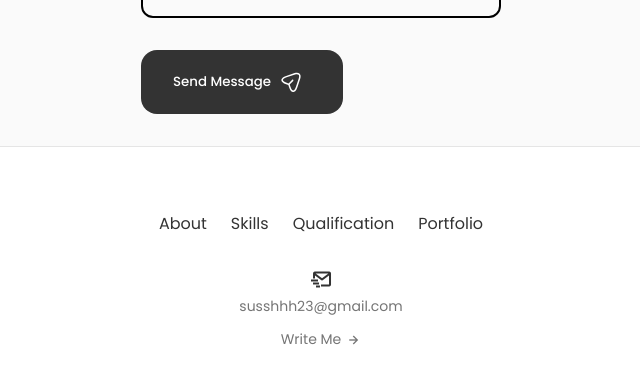
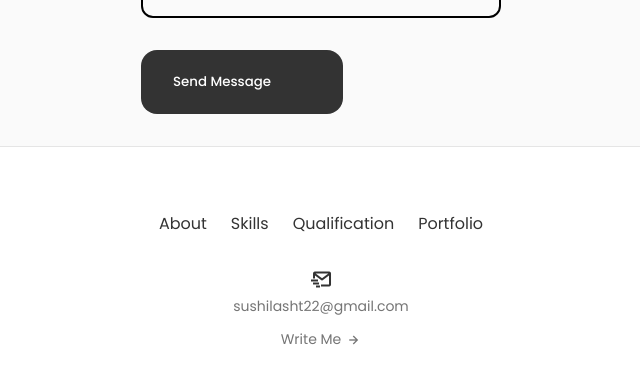
Before and after one commit to sushilashrestha/Personal-Portfolio-Website, a React (Vite) app: page / in a window 1280 px wide. Shown: the part 3909-4276 px from the top of the page, without its empty margins (319-959 px from the left). Built offline with nearby package versions, Linux system fonts and the light colour scheme.

Commit message:
Update contact email and enhance loading state in contact form

```diff
--- a/src/components/contact/Contact.jsx
+++ b/src/components/contact/Contact.jsx
@@ -5,9 +5,11 @@ import { useRef, useState } from 'react'
 const Contact = () => {
   const form = useRef()
   const [isSent, setIsSent] = useState(false)
+  const [isLoading, setIsLoading] = useState(false)
 
   const sendEmail = e => {
     e.preventDefault()
+    setIsLoading(true)
 
     const templateParams = {
       to_name: 'Sushila',
@@ -33,7 +35,10 @@ const Contact = () => {
           alert('Failed to send message, please try again.')
         }
       )
+      .finally(() => {
+        setIsLoading(false)
         e.target.reset()
+      })
   }
 
   const handleSendAnother = () => {
@@ -60,23 +65,7 @@ const Contact = () => {
                 onClick={handleSendAnother}
               >
                 Send Another Message
-                <svg
-                  className='button__icon'
-                  xmlns='http://www.w3.org/2000/svg'
-                  width='24'
-                  height='24'
-                  viewBox='0 0 24 24'
-                  fill='none'
-                >
-                  <path
-                    d='M14.2199 21.9352C13.0399 21.9352 11.3699 21.1052 10.0499 17.1352L9.32988 14.9752L7.16988 14.2552C3.20988 12.9352 2.37988 11.2652 2.37988 10.0852C2.37988 8.91525 3.20988 7.23525 7.16988 5.90525L15.6599 3.07525C17.7799 2.36525 19.5499 2.57525 20.6399 3.65525C21.7299 4.73525 21.9399 6.51525 21.2299 8.63525L18.3999 17.1252C17.0699 21.1052 15.3999 21.9352 14.2199 21.9352ZM7.63988 7.33525C4.85988 8.26525 3.86988 9.36525 3.86988 10.0852C3.86988 10.8052 4.85988 11.9052 7.63988 12.8252L10.1599 13.6652C10.3799 13.7352 10.5599 13.9152 10.6299 14.1352L11.4699 16.6552C12.3899 19.4352 13.4999 20.4252 14.2199 20.4252C14.9399 20.4252 16.0399 19.4352 16.9699 16.6552L19.7999 8.16525C20.3099 6.62525 20.2199 5.36525 19.5699 4.71525C18.9199 4.06525 17.6599 3.98525 16.1299 4.49525L7.63988 7.33525Z'
-                    fill='var(--container-color)'
-                  ></path>
-                  <path
-                    d='M10.11 14.7052C9.92005 14.7052 9.73005 14.6352 9.58005 14.4852C9.29005 14.1952 9.29005 13.7152 9.58005 13.4252L13.16 9.83518C13.45 9.54518 13.93 9.54518 14.22 9.83518C14.51 10.1252 14.51 10.6052 14.22 10.8952L10.64 14.4852C10.5 14.6352 10.3 14.7052 10.11 14.7052Z'
-                    fill='var(--container-color)'
-                  ></path>
-                </svg>
+                {/* SVG remains unchanged */}
               </button>
             </div>
           ) : (
@@ -89,6 +78,7 @@ const Contact = () => {
                   className='contact__form-input'
                   placeholder='Insert Your Name'
                   required
+                  disabled={isLoading}
                 />
               </div>
 
@@ -100,6 +90,7 @@ const Contact = () => {
                   className='contact__form-input'
                   placeholder='Insert Your Email'
                   required
+                  disabled={isLoading}
                 />
               </div>
 
@@ -112,11 +103,13 @@ const Contact = () => {
                   className='contact__form-input'
                   placeholder='Write your project'
                   required
+                  disabled={isLoading}
                 ></textarea>
               </div>
 
-              <button className='button button--flex'>
-                Send Message
+              <button className='button button--flex' disabled={isLoading}>
+                {isLoading ? 'Sending...' : 'Send Message'}
+                {!isLoading && (
                   <svg
                     className='button__icon'
                     xmlns='http://www.w3.org/2000/svg'
@@ -125,15 +118,9 @@ const Contact = () => {
                     viewBox='0 0 24 24'
                     fill='none'
                   >
-                  <path
-                    d='M14.2199 21.9352C13.0399 21.9352 11.3699 21.1052 10.0499 17.1352L9.32988 14.9752L7.16988 14.2552C3.20988 12.9352 2.37988 11.2652 2.37988 10.0852C2.37988 8.91525 3.20988 7.23525 7.16988 5.90525L15.6599 3.07525C17.7799 2.36525 19.5499 2.57525 20.6399 3.65525C21.7299 4.73525 21.9399 6.51525 21.2299 8.63525L18.3999 17.1252C17.0699 21.1052 15.3999 21.9352 14.2199 21.9352ZM7.63988 7.33525C4.85988 8.26525 3.86988 9.36525 3.86988 10.0852C3.86988 10.8052 4.85988 11.9052 7.63988 12.8252L10.1599 13.6652C10.3799 13.7352 10.5599 13.9152 10.6299 14.1352L11.4699 16.6552C12.3899 19.4352 13.4999 20.4252 14.2199 20.4252C14.9399 20.4252 16.0399 19.4352 16.9699 16.6552L19.7999 8.16525C20.3099 6.62525 20.2199 5.36525 19.5699 4.71525C18.9199 4.06525 17.6599 3.98525 16.1299 4.49525L7.63988 7.33525Z'
-                    fill='var(--container-color)'
-                  ></path>
-                  <path
-                    d='M10.11 14.7052C9.92005 14.7052 9.73005 14.6352 9.58005 14.4852C9.29005 14.1952 9.29005 13.7152 9.58005 13.4252L13.16 9.83518C13.45 9.54518 13.93 9.54518 14.22 9.83518C14.51 10.1252 14.51 10.6052 14.22 10.8952L10.64 14.4852C10.5 14.6352 10.3 14.7052 10.11 14.7052Z'
-                    fill='var(--container-color)'
-                  ></path>
+                    {/* SVG path remains unchanged */}
                   </svg>
+                )}
               </button>
             </form>
           )}
--- a/src/components/footer/Footer.jsx
+++ b/src/components/footer/Footer.jsx
@@ -31,9 +31,9 @@ const Footer = () => {
 
         <div className='footer__contact'>
           <i className='bx bx-mail-send footer__contact-icon'></i>
-          <span className='footer__contact-data'>susshhh23@gmail.com</span>
+          <span className='footer__contact-data'>sushilasht22@gmail.com</span>
           <a
-            href='mailto:susshhh23@gmail.com'
+            href='mailto:sushilasht22@gmail.com'
             className='footer__contact-button'
           >
             Write Me{' '}
```
Also changed, not shown: 1 other file (tests, documents, lock files or other folders). Lines whose indentation alone changed are shown as unchanged.
